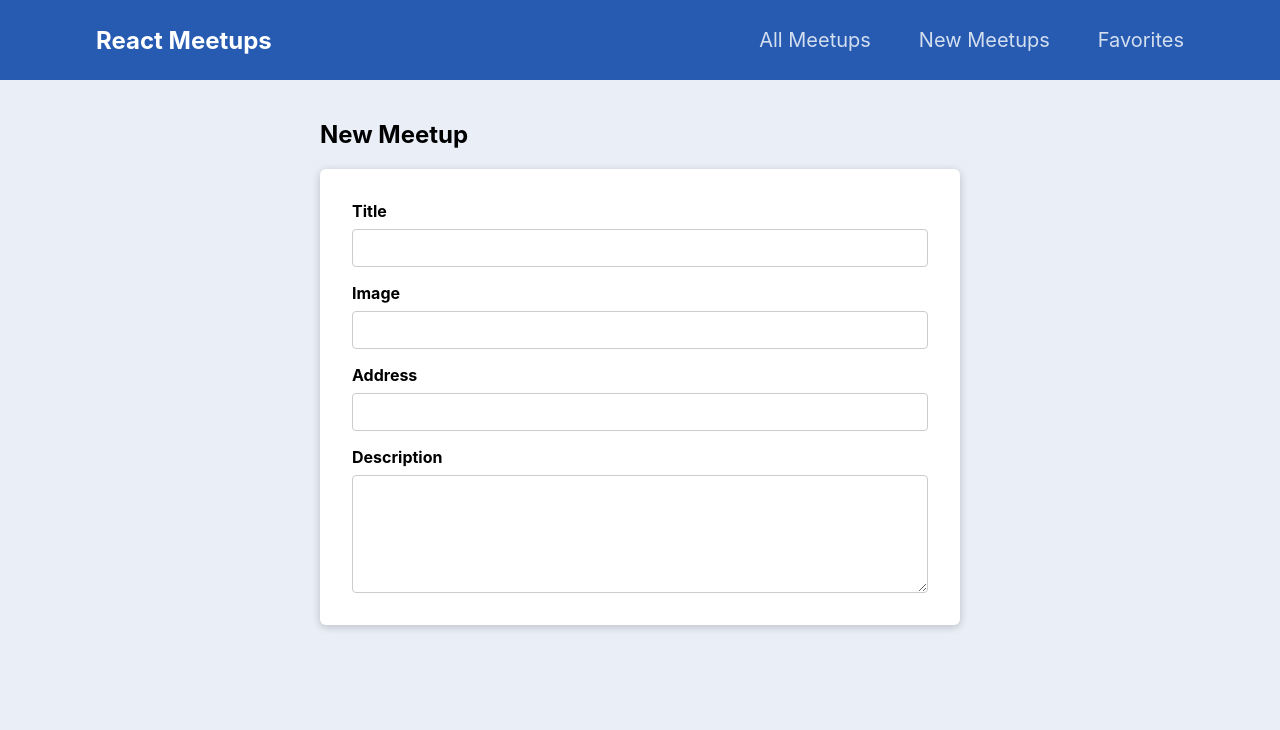
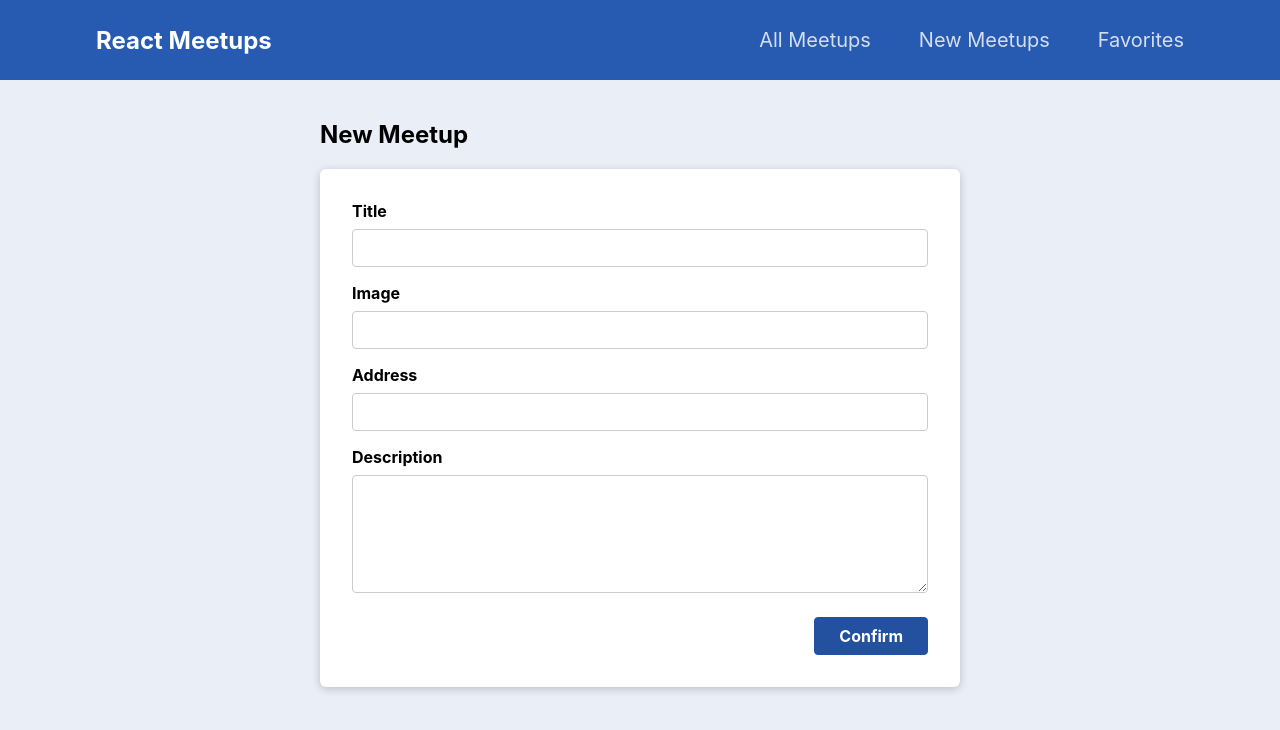
Before and after one commit to tkrempser/react-meetups, a React (Create React App) app: page /new in a window 1280 px wide. Shown: the top 730 px of the page. Built offline with nearby package versions, Linux system fonts and the light colour scheme.

Commit message:
Update new meetup form

```diff
--- a/src/components/meetups/NewMeetupForm.js
+++ b/src/components/meetups/NewMeetupForm.js
@@ -1,25 +1,58 @@
+import { useRef } from "react";
+
 import styles from "./NewMeetupForm.module.css";
 import Card from "../layout/Card";
 
 function NewMeetupForm(props) {
+  const titleInputRef = useRef();
+  const imageInputRef = useRef();
+  const addressInputRef = useRef();
+  const descriptionInputRef = useRef();
+
+  function submitHandler(event) {
+    event.preventDefault();
+
+    const meetupTitle = titleInputRef.current.value;
+    const meetupImage = imageInputRef.current.value;
+    const meetupAddress = addressInputRef.current.value;
+    const meetupDescription = descriptionInputRef.current.value;
+
+    const meetupData = {
+      title: meetupTitle,
+      image: meetupImage,
+      address: meetupAddress,
+      description: meetupDescription,
+    };
+
+    console.log(meetupData);
+  }
+
   return (
     <Card>
-      <form className={styles.form}>
+      <form className={styles.form} onSubmit={submitHandler}>
         <div className={styles.control}>
           <label htmlFor="title">Title</label>
-          <input type="text" id="title" required />
+          <input type="text" id="title" required ref={titleInputRef} />
         </div>
         <div className={styles.control}>
           <label htmlFor="image">Image</label>
-          <input type="url" id="image" required />
+          <input type="url" id="image" required ref={imageInputRef} />
         </div>
         <div className={styles.control}>
           <label htmlFor="address">Address</label>
-          <input type="text" id="address" required />
+          <input type="text" id="address" required ref={addressInputRef} />
         </div>
         <div className={styles.control}>
           <label htmlFor="description">Description</label>
-          <textarea id="description" rows="5" required />
+          <textarea
+            id="description"
+            rows="5"
+            required
+            ref={descriptionInputRef}
+          />
+        </div>
+        <div className={styles.actions}>
+          <button>Confirm</button>
         </div>
       </form>
     </Card>
```
